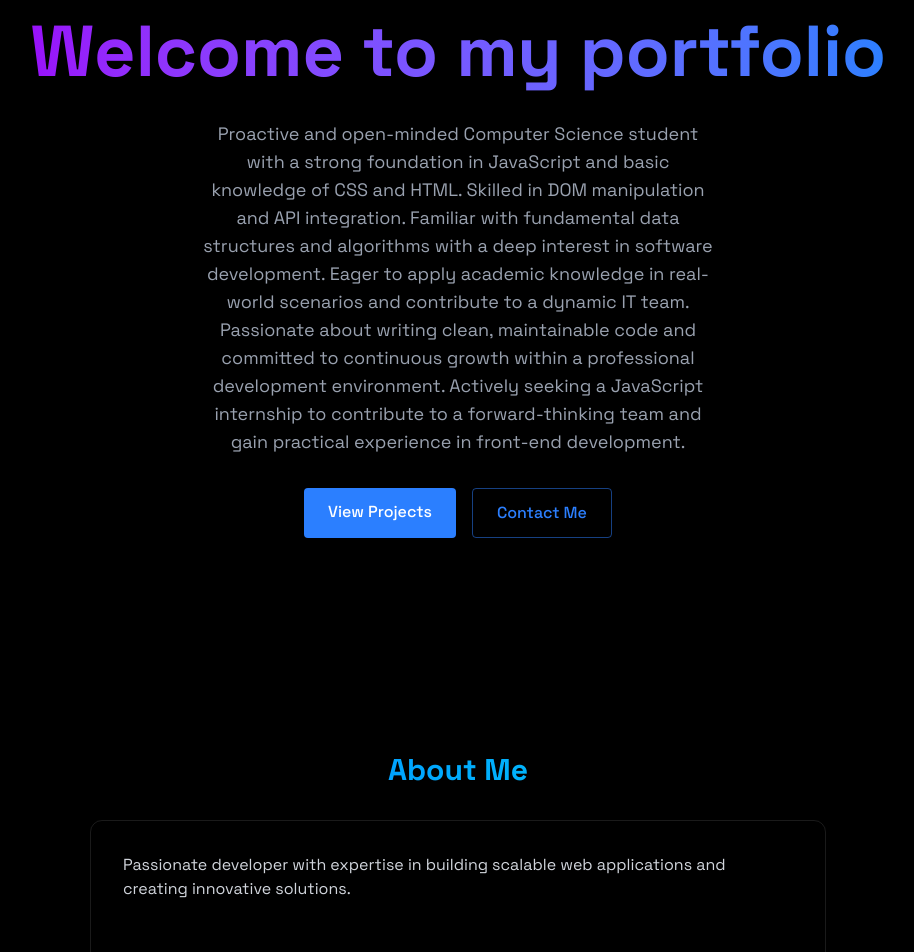
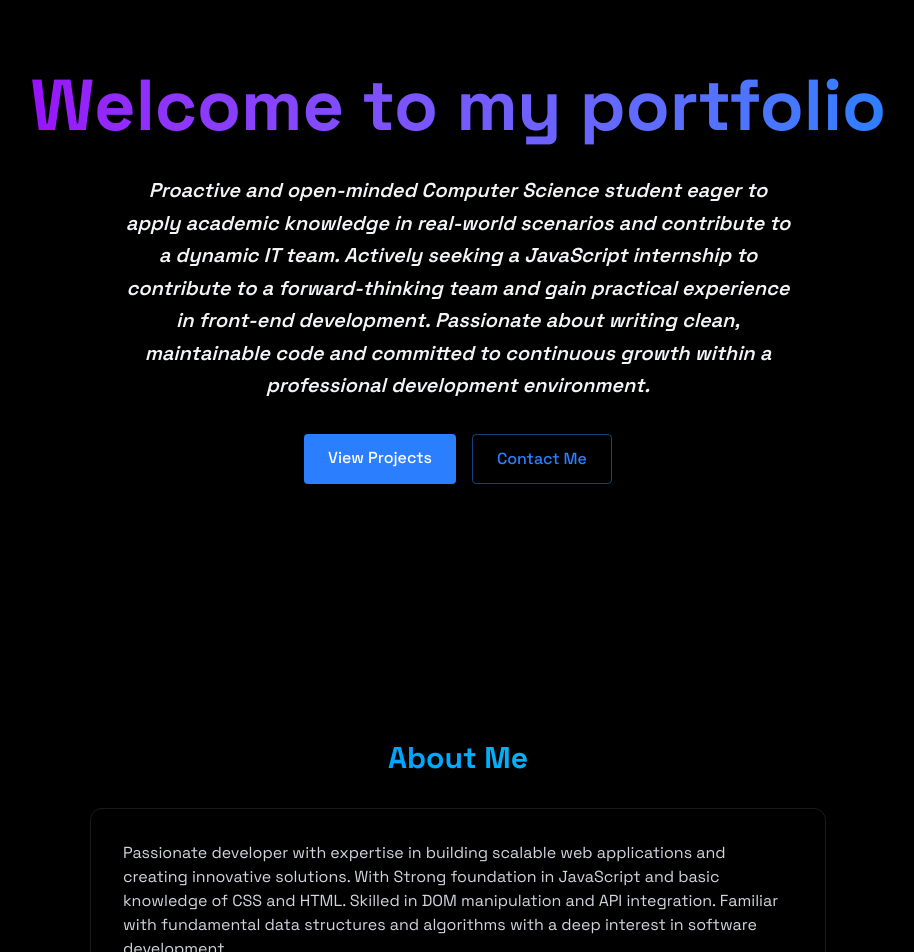
Before and after one commit to DaielCode/Daniel-portfolio, a React (Vite) app: page / in a window 1280 px wide. Shown: the part 140-1092 px from the top of the page, without its empty margins (182-1096 px from the left). Built offline with nearby package versions, Linux system fonts and the light colour scheme.

Commit message:
New logo

```diff
--- a/package.json
+++ b/package.json
@@ -9,7 +9,7 @@
     "build": "vite build",
     "lint": "eslint .",
     "preview": "vite preview",
-    "predeploy": "nom run build",
+    "predeploy": "npm run build",
     "deploy": "gh-pages -d dist"
   },
   "dependencies": {
--- a/src/components/sections/About.jsx
+++ b/src/components/sections/About.jsx
@@ -18,7 +18,11 @@ export const About = () => {
           <div className="rounded-xl p-8 border-white/10 border hover:-translate-y-1 transition-all">
             <p className="text-gray-300 mb-6">
               Passionate developer with expertise in building scalable web
-              applications and creating innovative solutions.
+              applications and creating innovative solutions. With Strong
+              foundation in JavaScript and basic knowledge of CSS and HTML.
+              Skilled in DOM manipulation and API integration. Familiar with
+              fundamental data structures and algorithms with a deep interest in
+              software development.
             </p>
 
             <div className="grid grid-cols-1 md:grid-cols-2 gap-6">
--- a/src/components/sections/Home.jsx
+++ b/src/components/sections/Home.jsx
@@ -11,18 +11,15 @@ export const Home = () => {
           <h1 className="text-5xl md:text-7xl font-bold my-6 bg-gradient-to-l     from-blue-500 to-purple-600 inline-block leading-tight bg-clip-text text-transparent ">
             Welcome to my portfolio{" "}
           </h1>
-          <p className="text-gray-400 text-lg mb-8 max-w-lg mx-auto">
+          <p className="text-gray-350 text-xl mb-8 max-w-2xl mx-auto leading-relaxed font-semibold italic">
             {" "}
-            Proactive and open-minded Computer Science student with a strong
-            foundation in JavaScript and basic knowledge of CSS and HTML.
-            Skilled in DOM manipulation and API integration. Familiar with
-            fundamental data structures and algorithms with a deep interest in
-            software development. Eager to apply academic knowledge in
-            real-world scenarios and contribute to a dynamic IT team. Passionate
-            about writing clean, maintainable code and committed to continuous
-            growth within a professional development environment. Actively
-            seeking a JavaScript internship to contribute to a forward-thinking
-            team and gain practical experience in front-end development.
+            Proactive and open-minded Computer Science student eager to apply
+            academic knowledge in real-world scenarios and contribute to a
+            dynamic IT team. Actively seeking a JavaScript internship to
+            contribute to a forward-thinking team and gain practical experience
+            in front-end development. Passionate about writing clean,
+            maintainable code and committed to continuous growth within a
+            professional development environment.
           </p>
           <div className="flex justify-center space-x-4">
             <a
```
